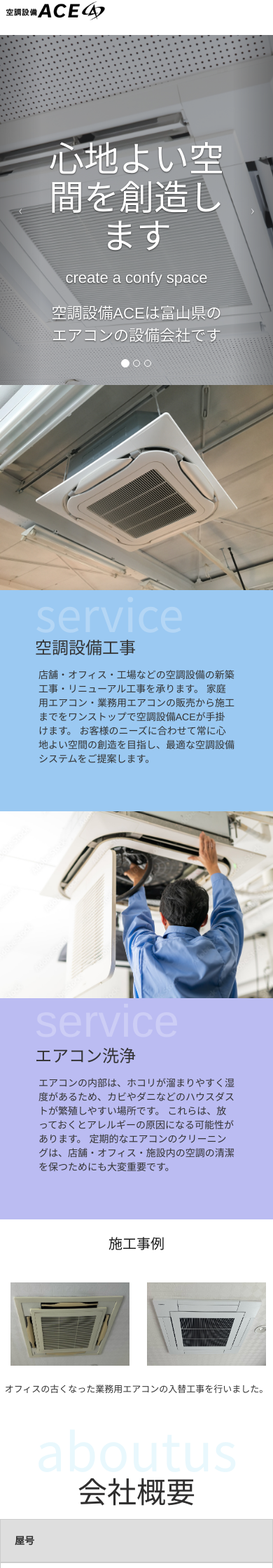
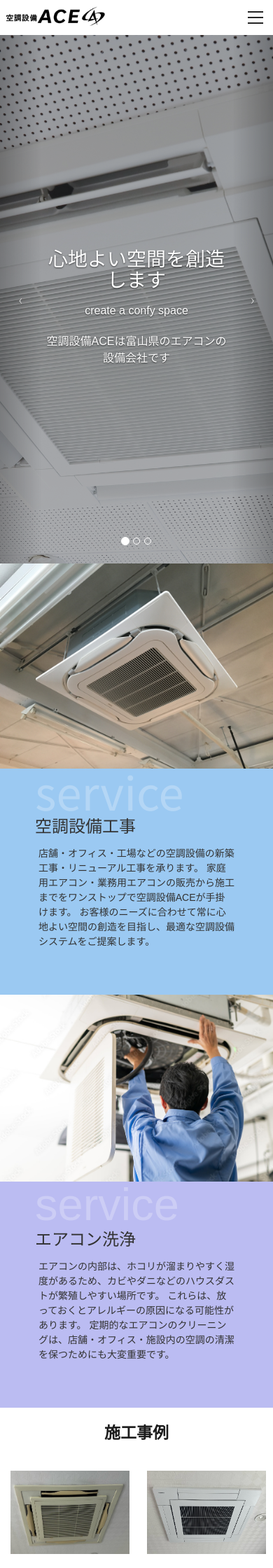
Before and after one commit to fujinokarin/portfolio, a PHP site: page /ACE_HP/index.html in a window 390 px wide. Shown: the top 2240 px of the page at 70% size. Run offline with PHP 8.4, Linux system fonts and the light colour scheme; some libraries are stand-ins or nearby versions.

Commit message:
Add files via upload

```diff
--- a/ACE_HP/index.html
+++ b/ACE_HP/index.html
@@ -5,7 +5,7 @@
     <title>ACE</title>
     <meta charset="utf-8" />
     <meta discription="空調設備ACEのHPです。">
-    <link rel="stylesheet" href="style.css">
+
     <meta name="viewport" content="width=device-width,initial-scale=1.0">
     <!-- cssを読み込みます -->
     <link rel="stylesheet" href="https://cdnjs.cloudflare.com/ajax/libs/twitter-bootstrap/3.3.7/css/bootstrap.min.css">
@@ -26,6 +26,8 @@
     <!-- slickの読み込み -->
    <link rel="stylesheet" type="text/css" href="https://cdn.jsdelivr.net/npm/slick-carousel@1.8.1/slick/slick-theme.css">
    <link rel="stylesheet" type="text/css" href="https://cdn.jsdelivr.net/npm/slick-carousel@1.8.1/slick/slick.css">
+
+   <link rel="stylesheet" href="style.css">
 </head>
 
 <body>
--- a/ACE_HP/style.css
+++ b/ACE_HP/style.css
@@ -58,8 +58,8 @@
   }
 }
 
-/*設定の仕方がわからないところ*/
-ul{
+
+ul.navigation__list{
   display: table;
   margin: 0 auto;
   padding: 0;
@@ -69,6 +69,8 @@
   ul li{
   display: table-cell;
   min-width: 50px;
+  white-space: nowrap;
+  padding: 0 0.5em;
   }
   ul li a{
   display: block;
@@ -115,6 +117,35 @@
 
 .carousel-caption > p{
   font-size: 22px;
+}
+
+@media screen and (max-width: 767px){
+
+  .carousel-caption > h2{
+    font-size: 33px;
+  }
+  .carousel-caption {
+    top:50%;
+    transform: translateY(-50%);
+    bottom: auto;
+    padding-bottom: 0px;
+  }
+
+ }
+
+@media screen and (max-width: 480px) {
+  .carousel-caption > h2{
+    font-size: 28px;
+  }
+  .carousel-caption > p{
+    font-size: 16px;
+  }
+  .carousel-caption {
+    top:50%;
+    transform: translateY(-50%);
+    bottom: auto;
+    padding-bottom: 0px;
+  }
 }
 
 p{padding:5px}
@@ -228,6 +259,7 @@
     left: 50px;
 
 }
+
 }
 
 .section-inner.img-left .service-photo{
@@ -243,7 +275,6 @@
     min-height: 600px;
     background-color: rgb(155, 201, 242);
     z-index: 9;
-    margin-right: 30px;
     display: flex;
     flex-direction: column;
     justify-content: center;
@@ -261,7 +292,6 @@
 .section-inner.img-right .service-text{
     margin-right: calc( 40% - 50px );
     background-color: #bbbcf2;
-    margin-left: 30px;
     padding: 50px 100px 50px 50px;
 }
 
@@ -275,6 +305,20 @@
    font-size:25px;
     text-align: right;
     overflow-wrap: normal;
+}
+
+@media screen and (max-width: 767px){
+
+  .service-text{
+    max-height: 500px;
+    max-width: 100%;
+    min-height: auto;
+    margin-right: 0;
+  }
+  .section-inner .index-h2{
+    font-size: 70px;
+  }
+
 }
 
 .works{
@@ -309,8 +353,26 @@
     z-index: 12;
     font-size: 50px;
     color: #1d1d1d;
+    font-weight: bold;
+    font-family: "Noto Sans JP", sans-serif;
 
 }
+
+#works > p{
+  text-align: center;
+  font-size: 20px;
+}
+
+@media screen and (max-width: 767px){
+  .works > h3{
+    font-size: 27px;
+
+  }
+  #works > p{
+    font-size: 15px;
+  }
+}
+
 
 .works-photo{
     position: relative;
@@ -389,6 +451,54 @@
     .aboutus th {display:block;}
     .aboutus th {width:auto;}
     }
+
+    @media screen and (max-width: 767px){
+      .aboutus-index > h3{
+        font-size: 50px;
+      }
+    }
+
+      @media screen and (max-width: 480px){
+      #aboutus{
+      width: 100%;
+      position: relative;
+      margin: 70px 0 60px 0;
+      padding: 0;
+    }
+
+    .aboutus-index{
+      padding: 40px 0 40px 0;
+    }
+
+    .aboutus-index > .index-h2{
+      position: absolute;
+      top: 0;
+      left: 50%;
+      transform: translate(-50%, -50%);
+      z-index: 11;
+      font-size: 35px;
+      color: rgba(168, 228, 248, 0.25);
+      margin: 0;
+      font-weight: 200;
+      line-height: 0.5;
+    }
+
+    .aboutus-index > h3{
+      font-weight: bold;
+      font-size: 23px;
+      top: 0;
+      left: 50%;
+    }
+
+    table.aboutus{
+      margin: auto;
+      width: 380px;
+    }
+
+    .aboutus th{
+      text-align: center;
+    }
+  }
 
     /*お問い合わせ*/
     #Form {
@@ -629,24 +739,8 @@
       }
 
 
-/*====================
-ipad用のスタイル
-=====================*/
-@media screen and (max-width: 767px){
-
- #main-visual {
-    height: 500px;
-  }
 
 
-
-
-.service-text{
-  width: 100%;
-  min-height: auto;
-  margin-right: 0;
-}
-}
 
 
 /*====================
@@ -765,18 +859,20 @@
 }
 
   .service-text-inner{
-  max-width: 100%;
+  min-width: 100%;
 }
 
 .section-inner.img-left .service-text{
+  /**/
   margin-left: 0;
   padding: 50px;
+  min-width: 100%;
 }
 
 .section-inner.img-right .service-text{
-  margin-right: 0;
+  min-width: 100%;
+  padding: 50px;
   margin-left: 0;
-  padding: 50px;
 }
 
 .service-text-inner > .index-h2{
@@ -803,7 +899,7 @@
   left: 50%;
   transform: translate(-50%, -50%);
   z-index: 12;
-  font-size: 20px;
+  font-size: 23px;
   color: #1d1d1d;
 
 }
@@ -827,39 +923,7 @@
 text-align: center;
 }
 
-#aboutus{
-  width: 100%;
-  position: relative;
-  margin: 70px 0 60px 0;
-  padding: 0;
-}
 
-.aboutus-index{
-  padding: 40px 0 40px 0;
-}
-
-.aboutus-index > .index-h2{
-  position: absolute;
-  top: 0;
-  left: 50%;
-  transform: translate(-50%, -50%);
-  z-index: 11;
-  font-size: 75px;
-  color: rgba(168, 228, 248, 0.25);
-  margin: 0;
-  font-weight: 200;
-  line-height: 0.5;
-}
-
-.aboutus-index > h3{
-  position: absolute;
-  top: 5%;
-  left: 50%;
-  transform: translate(-50%, -50%);
-  z-index: 12;
-  font-size: 42px;
-  color: #2f2e2e;
-}
 
 
 
```
